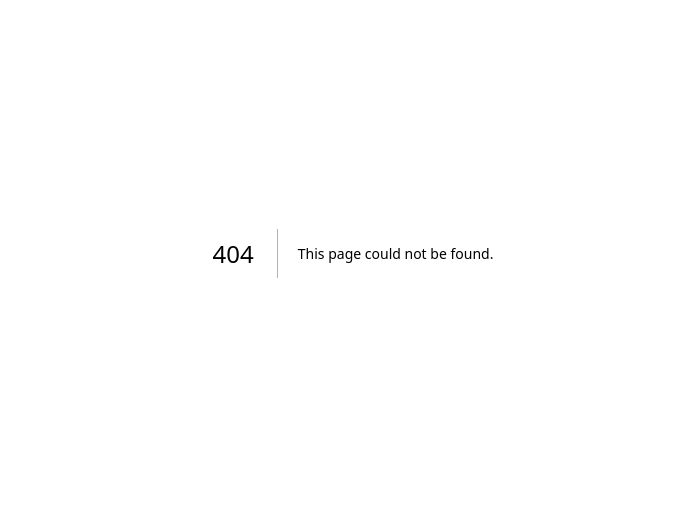
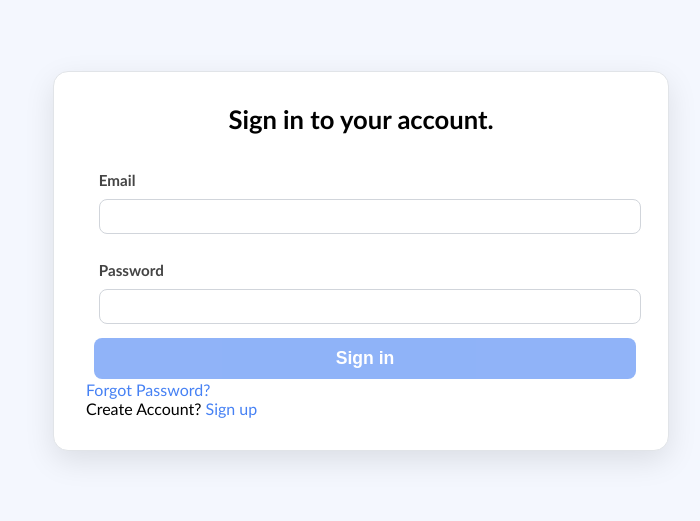
Before and after one commit to sujalbitontree/Dashboard_frontend_ts, a Next.js app: page /signin in a window 1280 px wide. Before the commit this address had no page. Shown: the part 147-668 px from the top of the page, without its empty margins (287-987 px from the left). Built offline with nearby package versions, Linux system fonts and the light colour scheme; no server answers.

Commit message:
added signin functionality

```diff
--- a/src/app/globals.css
+++ b/src/app/globals.css
@@ -18,8 +18,8 @@ body{
   display: flex;
   flex-direction: column;
   background: white;
-  padding: 2.5rem;
-  margin: 40px 20px;
+  padding: 2rem;
+  margin: 20px 10px;
   box-shadow: 0 10px 30px rgba(0, 0, 0, 0.1);
   border: 1px solid #e1e4e8;
   border-radius: 15px;
@@ -92,6 +92,12 @@ body{
   align-items: center;
   gap: 2px;
 }
+.btn{
+  display: flex;
+  justify-content: center;
+  align-items: center;
+  margin-left: 8px;
+}
 
  button {
   background-color: #4681f4;
--- /dev/null
+++ b/src/app/signin/page.tsx
@@ -0,0 +1,149 @@
+"use client"
+import React,{useState} from "react"
+import { SigninInput,signinSchema } from "@/utils/signinValidation"
+import { useRouter } from 'next/navigation';
+import { validateField } from "@/utils/fieldValidation";
+import { toast } from "react-toastify";
+import Link from 'next/link';
+import api from "@/services/api";
+
+
+const SigninPage = ()=>{
+
+
+    const [formData,setFormData] = useState<SigninInput>({
+
+        email: '',
+        password: '',
+        })
+
+
+     const [error, setError] = useState<Partial<Record<keyof SigninInput, string>>>({});
+      const [loading, setLoading] = useState(false);
+      const router = useRouter();
+
+    const handleFieldValidation = async (name: keyof SigninInput, value: string) => {
+    const errorMsg = await validateField(name, value, formData);
+    setError((prev) => ({
+      ...prev,
+      [name]: errorMsg,
+    }));
+  };
+
+  const handleChange = (e: React.ChangeEvent<HTMLInputElement>) => {
+    const { name, value } = e.target;
+    const fieldName = name as keyof SigninInput;
+
+    setFormData((prev) => ({ ...prev, [fieldName]: value }));
+
+    if (error[fieldName]) {
+      handleFieldValidation(fieldName, value);
+    }
+  };
+
+  const handleBlur = (e: React.FocusEvent<HTMLInputElement>) => {
+    const { name, value } = e.target;
+    handleFieldValidation(name as keyof SigninInput, value);
+  };
+
+  const handleSubmit = async (e: React.FormEvent) => {
+    e.preventDefault();
+    setLoading(true);
+
+    try {
+      await signinSchema.validate(formData, { abortEarly: false });
+
+      const response = await api.post('/signin', formData);
+
+      const accessToken =  response.data.data.accessToken;
+
+      if (accessToken) {
+        localStorage.setItem('accessToken', accessToken);
+      }
+
+      toast.success(response.data.message || "Logged in successfully!");
+
+      setError({});
+      router.push('/dashboard');
+
+    } catch (err: any) {
+      console.error("Signin Error:", err);
+      toast.error(err.response?.data?.message || "Invalid credentials");
+      setFormData({
+        email :'',
+        password :''
+      });
+    } finally {
+      setLoading(false);
+    }
+  };
+
+
+  const isFormInvalid = !formData.email || !formData.password
+
+  return (
+    <div className="wrapper sign-in">
+      <div className="container">
+        <div className="head">
+          <h2>Sign in to your account.</h2>
+        </div>
+
+        <form className="inputs" onSubmit={handleSubmit}>
+          <div className="field">
+            <label htmlFor="email">Email</label>
+            <input
+              type="email"
+              id="email"
+              name="email"
+              value={formData.email}
+              onChange={handleChange}
+              onBlur={handleBlur}
+              required
+            />
+            {error.email && <small className="errors">{error.email}</small>}
+          </div>
+
+          <div className="field">
+            <label htmlFor="password">Password</label>
+            <input
+              type="password"
+              id="password"
+              name="password"
+              value={formData.password}
+              onChange={handleChange}
+              onBlur={handleBlur}
+              required
+            />
+            {error.password && <small className="errors">{error.password}</small>}
+          </div>
+
+          <div className="btn">
+            <button
+              type="submit"
+              className={isFormInvalid ? 'disabled-btn' : 'normal-btn'}
+              disabled={isFormInvalid || loading}
+            >
+              {loading ? 'Signing in...' : 'Sign in'}
+            </button>
+          </div>
+
+          <div className="links">
+            <div>
+              <Link className="link" href="/forgot-password">
+                Forgot Password?
+              </Link>
+            </div>
+            <div>
+              Create Account?{' '}
+              <Link className="link" href="/">
+                Sign up
+              </Link>
+            </div>
+          </div>
+        </form>
+      </div>
+    </div>
+  );
+};
+
+export default SigninPage;
--- /dev/null
+++ b/src/utils/signinValidation.ts
@@ -0,0 +1,26 @@
+import * as Yup from 'yup';
+
+export const signinSchema = Yup.object().shape({
+
+
+  email: Yup.string()
+    .matches(
+      /^[a-zA-Z0-9._%+-]+@[a-zA-Z0-9.-]+\.[a-zA-Z]{2,}$/,
+      'Invalid email format',
+    )
+    .required('Email is required'),
+
+  password: Yup.string()
+    .min(8, 'Password must be at least 8 characters')
+    .max(14, 'Password must be at most 14 characters')
+    .matches(
+      /^(?=.*[a-z])(?=.*[A-Z])(?=.*[0-9])(?=.*[!@#$%^&*])/,
+      'Must contain one uppercase, one lowercase, one number and one special case character',
+    )
+    .required('Password is required'),
+
+
+});
+
+
+export type SigninInput = Yup.InferType<typeof signinSchema>;
```
